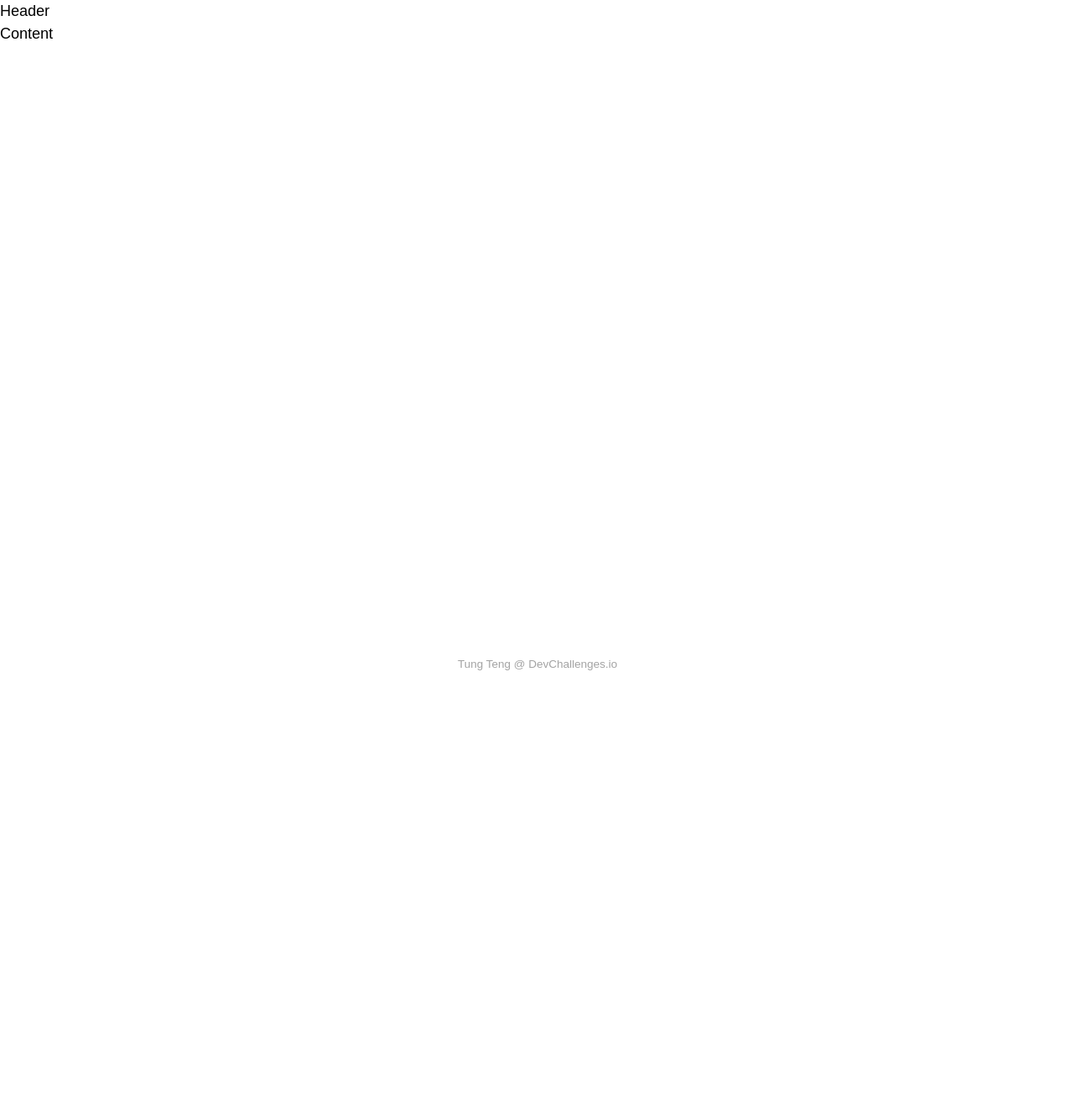
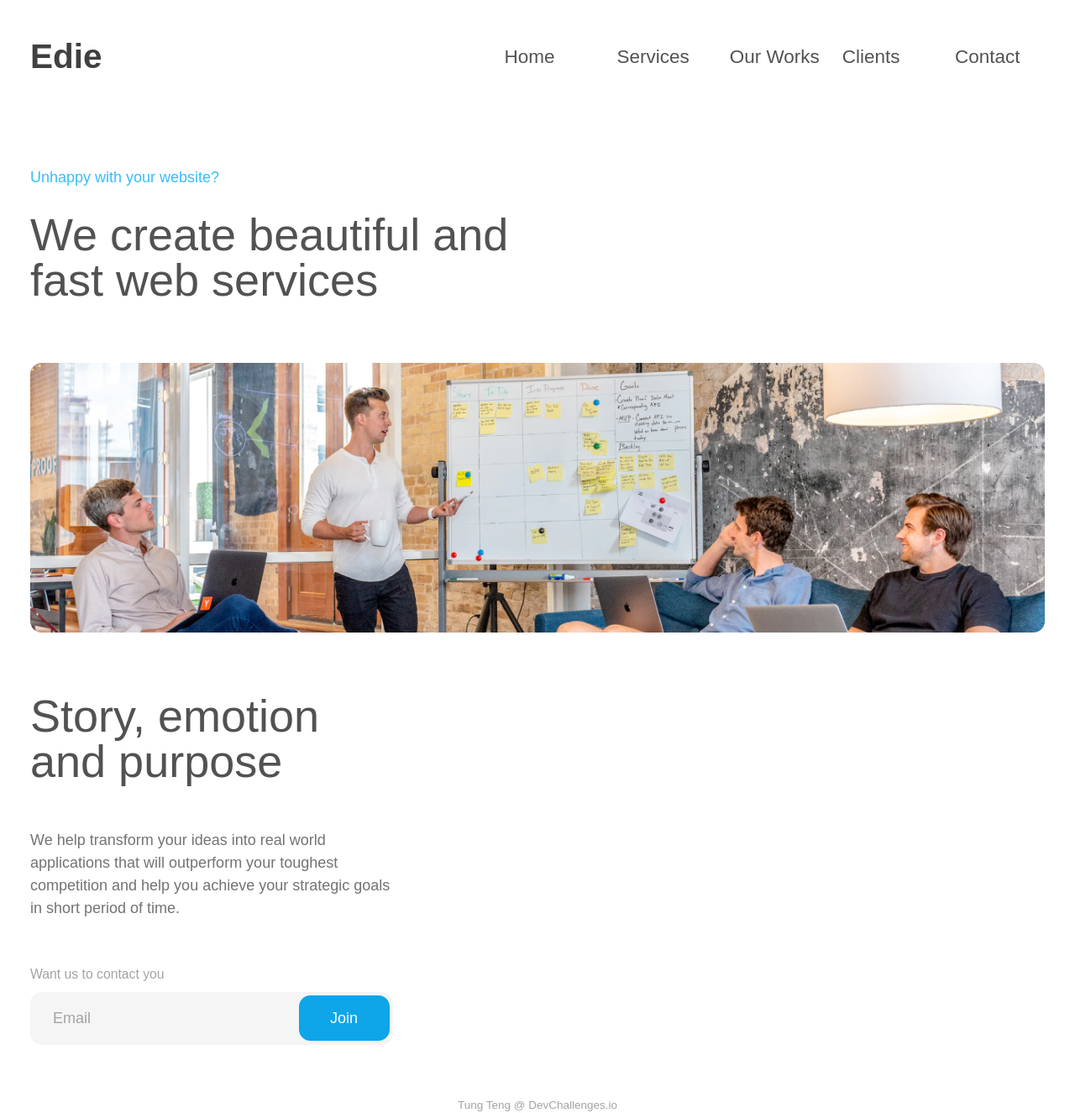
Before and after one commit to tung-eh/homepage-challenge, a React (Create React App) app: page / in a window 1280 px wide. Shown: the whole page at 84% size. Before the commit the page ends 800 px from the top, so only its background shows below. Built offline with nearby package versions, Linux system fonts and the light colour scheme.

Commit message:
Intro section

```diff
--- a/src/App.js
+++ b/src/App.js
@@ -1,8 +1,28 @@
+import React from 'react'
+
+import IntroSection from './components/IntroSection'
+import Logo from './components/Logo'
+
+const navs = [
+  { text: 'Home' },
+  { text: 'Services' },
+  { text: 'Our Works' },
+  { text: 'Clients' },
+  { text: 'Contact' },
+]
+
 function App() {
   return (
-    <div className="grid grid-rows-layout min-h-screen">
-      <div>Header</div>
-      <div>Content</div>
+    <div className="grid grid-rows-layout justify-items-center min-h-screen">
+      <div className="flex justify-between items-center w-full max-w-screen-2xl px-8 py-10">
+        <Logo />
+        <div className="grid grid-cols-5 font-medium text-xl text-gray-600 gap-6">
+          {navs.map(({ text }) => (
+            <a href="#somewhere">{text}</a>
+          ))}
+        </div>
+      </div>
+      <IntroSection />
       <div className="text-center text-xs text-gray-400">
         Tung Teng @ DevChallenges.io
       </div>
--- /dev/null
+++ b/src/components/IntroSection.js
@@ -0,0 +1,45 @@
+import React from 'react'
+
+import introImg from '../images/heroImage.jpg'
+
+const IntroSection = () => (
+  <div className="grid place-items-center gap-16 w-full py-14">
+    <div className="w-full max-w-screen-xl font-medium px-8">
+      <h2 className="text-blue-400 mb-6">Unhappy with your website?</h2>
+      <h1 className="text-5xl text-gray-600 max-w-xl">
+        We create beautiful and fast web services
+      </h1>
+    </div>
+    <div className="w-full max-w-screen-2xl px-8">
+      <img className="w-full rounded-xl" src={introImg} alt="meeting" />
+    </div>
+    <div className="w-full max-w-screen-xl px-8">
+      <div className="grid gap-12 max-w-sm">
+        <h1 className="text-5xl font-medium text-gray-600">
+          Story, emotion and purpose
+        </h1>
+        <p className="text-gray-500">
+          We help transform your ideas into real world applications that will
+          outperform your toughest competition and help you achieve your
+          strategic goals in short period of time.
+        </p>
+        <div>
+          <div className="text-sm text-gray-400 mb-2">
+            Want us to contact you
+          </div>
+          <div className="relative">
+            <input
+              className="bg-gray-100 text-gray-700 rounded-xl outline-none w-full py-4 pl-6 pr-12"
+              placeholder="Email"
+            />
+            <button className="absolute top-1  right-1 bottom-1 bg-blue-500 text-white rounded-xl w-24">
+              Join
+            </button>
+          </div>
+        </div>
+      </div>
+    </div>
+  </div>
+)
+
+export default IntroSection
--- /dev/null
+++ b/src/components/Logo.js
@@ -0,0 +1,9 @@
+import React from 'react'
+
+const Logo = () => (
+  <button className="font-logo text-4xl font-extrabold text-gray-700">
+    Edie
+  </button>
+)
+
+export default Logo
```
